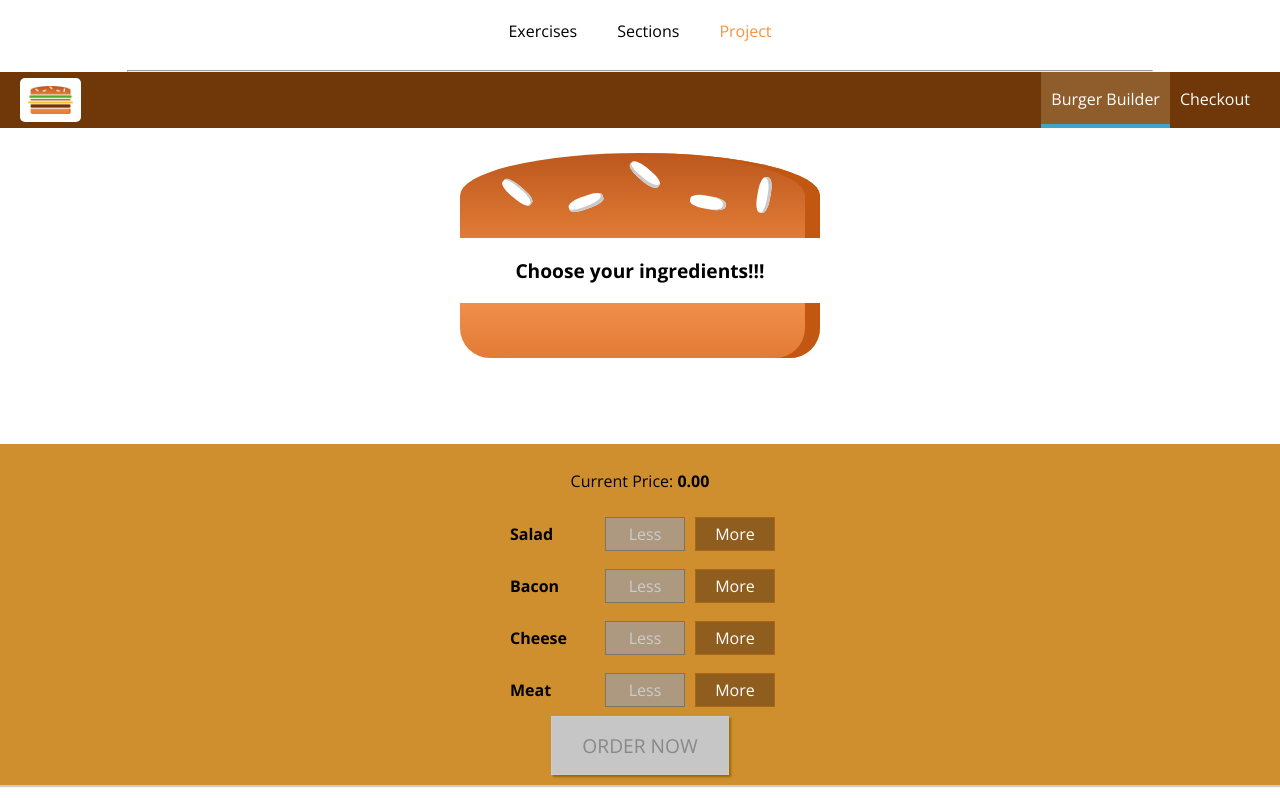
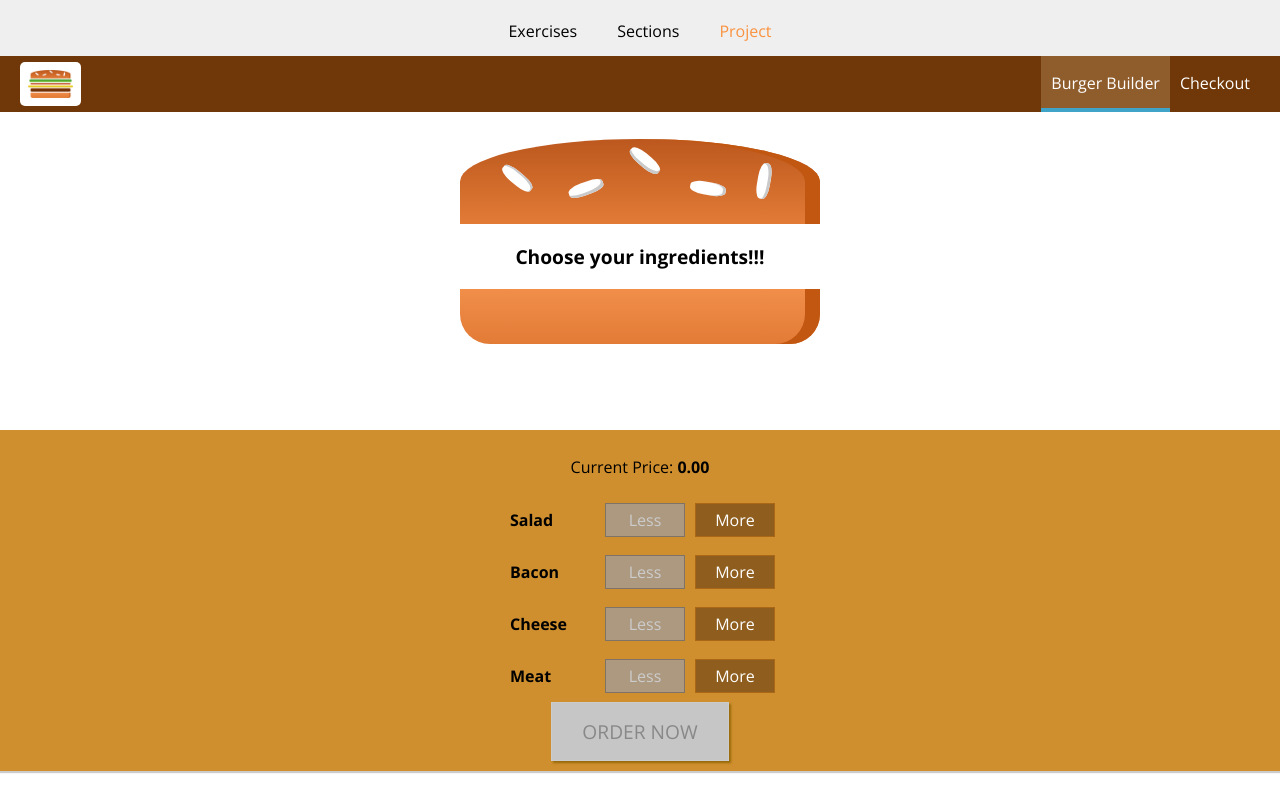
Before and after one commit to vinicechin/react-projects, a React (Create React App) app: page /project in a window 1280 px wide. Built offline with nearby package versions, Linux system fonts and the light colour scheme.

Commit message:
Improve project performance. Change selector header to be fixed  on top.

```diff
--- a/src/App.css
+++ b/src/App.css
@@ -1,5 +1,6 @@
 .App {
   text-align: center;
+  margin-top: 56px;
 }
 
 #ex-select {
@@ -16,6 +17,16 @@
   margin: 15px 0 0;
   width: 115px;
   text-align: center;
+}
+
+.App .AppHeader {
+  height: 56px;
+  width: 100%;
+  position: fixed;
+  top: 0;
+  left: 0;
+  z-index: 90;
+  background-color: #EFEFEF;
 }
 
 .App .AppNav {
--- a/src/App.js
+++ b/src/App.js
@@ -14,7 +14,7 @@ import ReduxSection from './Sections/ReduxSection/ReduxSection'
 
 import './App.css';
 
-const exercises = [
+const EXERCISES = [
   { component: <Exercise1 />,
     value: 1,
     title: "Exercise 1" },
@@ -23,7 +23,7 @@ const exercises = [
     title: "Exercise 2" }
 ]
 
-const sections = [
+const SECTIONS = [
   { component: <BasicFeatures />,
     value: 1,
     title: "Basic Features" },
@@ -47,7 +47,7 @@ const sections = [
     title: "Redux" }
 ]
 
-const navBar = [
+const NAVBAR = [
   { title: 'Exercises',
     path: '/exercises' },
   { title: 'Sections',
@@ -68,11 +68,11 @@ class App extends Component {
   //*********************** RENDERS ************************** */
   renderHeaderNav() {
     return (
-      <header>
+      <header className="AppHeader">
         <nav>
           <ul className="AppNav">
             {
-              navBar.map((item) => {
+              NAVBAR.map((item) => {
                 return (
                   <li className="AppNavItem" key={item.path}>
                     <NavLink className="AppNavLink" to={item.path}>
@@ -92,7 +92,7 @@ class App extends Component {
     return (
       <select name="exercises" id="ex-select" onChange={this.changeExercise.bind(this, history)} value={match.params.id}>
         {
-          exercises.map((exercise) => {
+          EXERCISES.map((exercise) => {
             return <option key={exercise.value} value={exercise.value}>{exercise.title}</option>
           })
         }
@@ -104,7 +104,7 @@ class App extends Component {
     return (
       <select name="sections" id="sec-select" onChange={this.changeSection.bind(this, history)} value={match.params.id}>
         {
-          sections.map((section) => {
+          SECTIONS.map((section) => {
             return <option key={section.value} value={section.value}>{section.title}</option>
           })
         }
@@ -125,7 +125,7 @@ class App extends Component {
               return <>
                 { this.renderExerciseSwitch(props) }
                 <hr style={{width: '80%'}} />
-                { exercises[props.match.params.id-1].component }
+                { EXERCISES[props.match.params.id-1].component }
               </>
             }} />
 
@@ -135,7 +135,7 @@ class App extends Component {
               return <>
                 { this.renderSectionSwitch(props) }
                 <hr style={{width: '80%'}} />
-                { sections[props.match.params.id-1].component }
+                { SECTIONS[props.match.params.id-1].component }
               </>
             }} />
 
--- a/src/Project/components/Navigation/Toolbar/Toolbar.module.css
+++ b/src/Project/components/Navigation/Toolbar/Toolbar.module.css
@@ -2,7 +2,7 @@
     height: 56px;
     width: 100%;
     position: fixed;
-    top: 72px;
+    top: 56px;
     left: 0;
     background-color: #703809;
     display: flex;
--- a/src/Project/components/UI/Modal/Modal.js
+++ b/src/Project/components/UI/Modal/Modal.js
@@ -1,22 +1,28 @@
-import React from 'react';
+import React, { Component } from 'react';
 
 import classes from './Modal.module.css'
 import Backdrop from '../Backdrop/Backdrop'
 
-const Modal = (props) => {
+class Modal extends Component {
+    shouldComponentUpdate(nextProps) {
+        return nextProps.show !== this.props.show
+    }
+
+    render() {
         return (
             <>
-            <Backdrop show={props.show} clicked={props.closed} />
+                <Backdrop show={this.props.show} clicked={this.props.closed} />
                 <div
                     className={classes.Modal}
                     style={{
-                    transform: props.show ? 'translateY(0)' : 'translateY(-100vh)',
-                    opacity: props.show ? '1' : '0'
+                        transform: this.props.show ? 'translateY(0)' : 'translateY(-100vh)',
+                        opacity: this.props.show ? '1' : '0'
                     }}>
-                {props.children}
+                    {this.props.children}
                 </div>
             </>
         )
     }
+}
 
 export default Modal;
```
Lines whose indentation alone changed are shown as unchanged.
